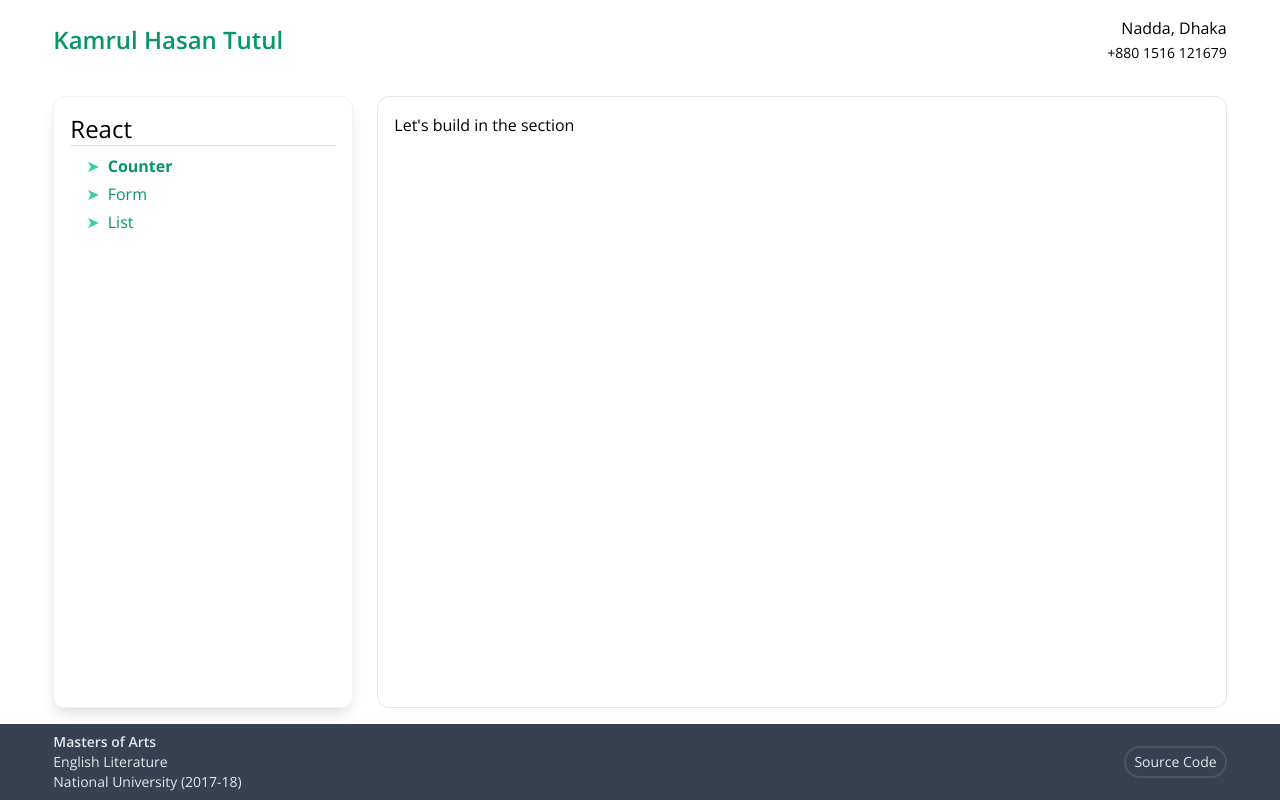
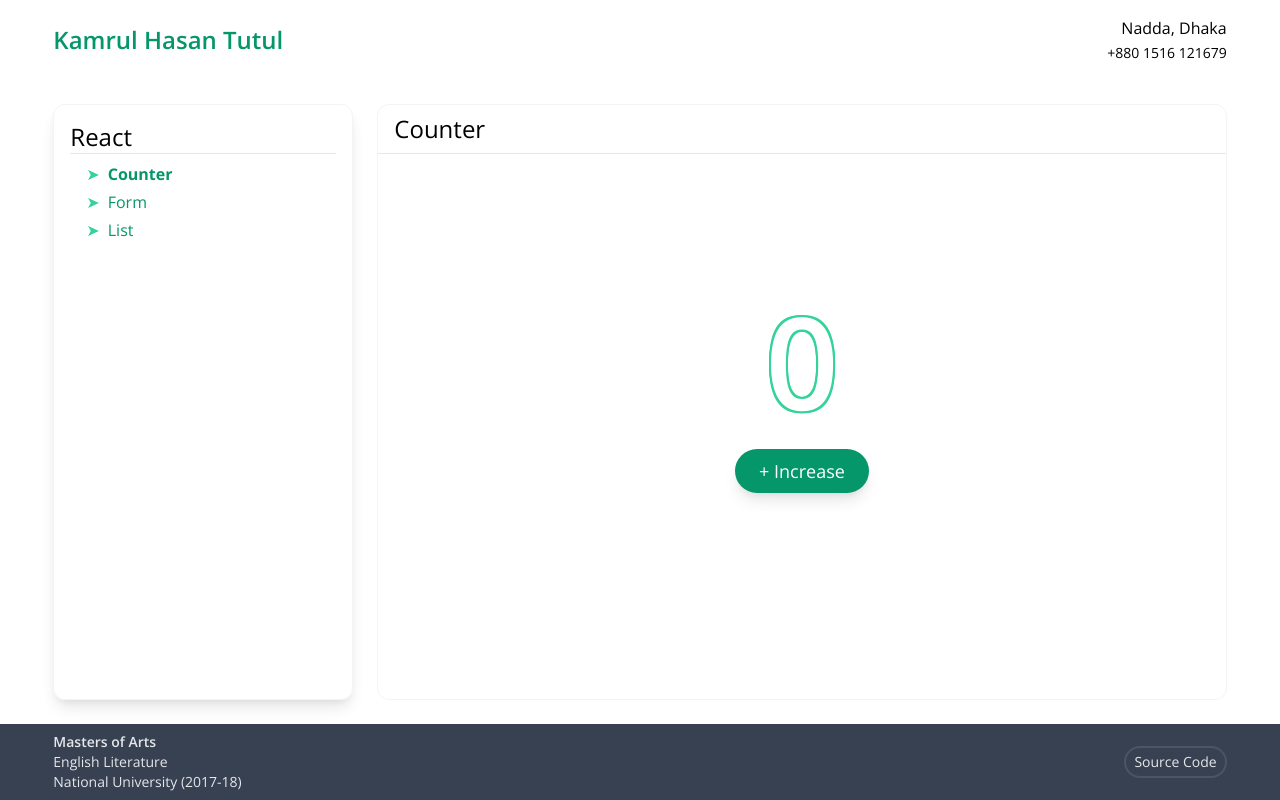
Before and after one commit to TutulDevs/react-test-disl, a React (Create React App) app: page /counter in a window 1280 px wide. Built offline with nearby package versions, Linux system fonts and the light colour scheme.

Commit message:
Counter page is done

```diff
--- a/src/App.js
+++ b/src/App.js
@@ -1,9 +1,22 @@
+import { Switch, Route, Redirect } from "react-router-dom";
 import Layout from "./Layout/Layout";
+import Counter from "./Pages/Counter";
 
 function App() {
   return (
     <Layout>
-      <h1>Let's build in the section</h1>
+      <Switch>
+        <Route path="/" exact>
+          <Redirect to="/counter" />
+        </Route>
+
+        <Route path="/counter" component={Counter} />
+
+        {/* Error page */}
+        <Route path="*">
+          <h1>Wrong</h1>
+        </Route>
+      </Switch>
     </Layout>
   );
 }
--- a/src/Layout/Layout.js
+++ b/src/Layout/Layout.js
@@ -4,7 +4,7 @@ import SideBar from "./Sidebar";
 
 const Layout = (props) => {
   return (
-    <div className="font-openSans min-h-screen w-screen mx-auto grid gap-4 grid-rows-layout">
+    <div className="font-openSans min-h-screen mx-auto grid gap-6 grid-rows-layout">
       {/* Header */}
       <Header />
 
@@ -14,7 +14,9 @@ const Layout = (props) => {
         <SideBar />
 
         {/* Main Section */}
-        <section className="border rounded-xl p-4">{props.children}</section>
+        <section className="border border-gray-100 rounded-xl py-2">
+          {props.children}
+        </section>
       </main>
 
       {/* Footer */}
--- a/src/Pages/Counter.js
+++ b/src/Pages/Counter.js
@@ -0,0 +1,34 @@
+import { useState } from "react";
+import PageHeader from "../components/UI/PageHeader";
+
+const Counter = () => {
+  const [counterValue, setCounterValue] = useState(0);
+  const handleIncreaseCounter = () => setCounterValue(counterValue + 1);
+
+  return (
+    <>
+      <PageHeader title="Counter" />
+
+      {/* Counter components */}
+      <div className="flex flex-col justify-center items-center text-center p-4 h-5/6">
+        <h2
+          className="text-9xl text-white font-semibold mb-6"
+          style={{
+            textShadow: `2px 2px 0 #34d399, 2px -2px 0 #34d399, -2px 2px 0 #34d399, -2px -2px 0 #34d399, 2px 0px 0 #34d399, 0px 2px 0 #34d399, -2px 0px 0 #34d399, 0px -2px 0 #34d399`,
+          }}
+        >
+          {counterValue}
+        </h2>
+
+        <button
+          className="py-2 px-6 bg-green-600 text-white text-lg rounded-full shadow-lg hover:shadow-none"
+          onClick={handleIncreaseCounter}
+        >
+          + Increase
+        </button>
+      </div>
+    </>
+  );
+};
+
+export default Counter;
--- /dev/null
+++ b/src/components/UI/PageHeader.js
@@ -0,0 +1,5 @@
+const PageHeader = ({ title }) => {
+  return <h2 className="border-b text-2xl px-4 pb-2 font-medium">{title}</h2>;
+};
+
+export default PageHeader;
```
